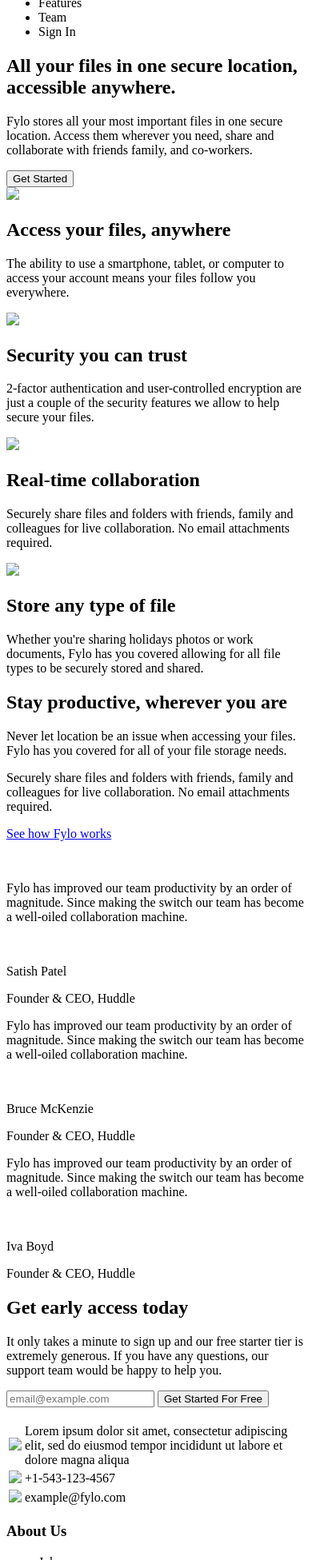
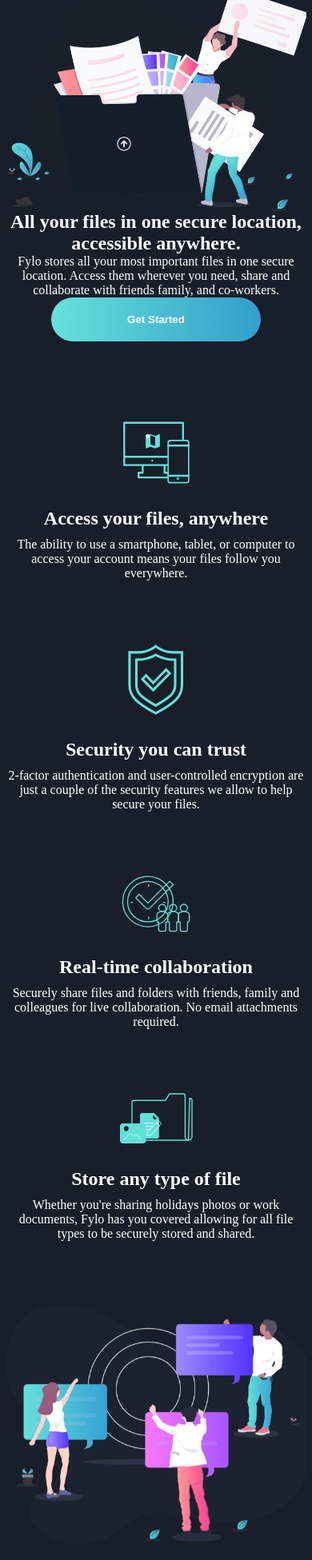
Before and after one commit to Pi-Gul/fylo-landing-page-dark, a plain HTML site: page index.html in a window 390 px wide. Shown: the part 49-2000 px from the top of the page at 80% size. Drawn offline with Linux system fonts and the light colour scheme.

Commit message:
first mobile version

```diff
--- a/css/style.css
+++ b/css/style.css
@@ -1,3 +1,221 @@
+* {
+  margin: 0;
+  padding: 0;
+  box-sizing: border-box;
+}
+html {
+  --Dark-Blue-Intro: hsl(217, 28%, 15%);
+  --Dark-Blue-Main: hsl(218, 28%, 13%);
+  --Dark-Blue-Footer: hsl(216, 53%, 9%);
+  --Dark-Blue-Testimonials: hsl(219, 30%, 18%);
+  --Cyan: hsl(176, 68%, 64%);
+  --Blue: hsl(198, 60%, 50%);
+}
+body {
+  background-color: var(--Dark-Blue-Main);
+  color: white;
+  width: 375px;
+  margin: 0 auto;
+}
+button {
+  display: block;
+  width: 70%;
+  margin: 0 auto;
+  padding: 20px 0;
+  border: 0;
+  border-radius: 30px;
+  color: white;
+  font-weight: bold;
+  background-image: linear-gradient(to right, var(--Cyan), var(--Blue));
+}
+
+/* HEADER */
+header {
+  display: flex;
+  justify-content: space-between;
+  align-items: center;
+}
+header .logo {
+  width: 30%;
+}
+header .navbar {
+  width: 100%;
+}
+header ul {
+  display: flex;
+  list-style: none;
+  align-items: center;
+  justify-content: space-between;
+}
+
+/* INTRO */
+.intro {
+  margin-bottom: 100px;
+}
+.intro-top {
+  height: 280px;
+  background-image: url('../images/illustration-intro.png');
+  background-size: cover;
+}
+.intro-bottom h1 {
+  text-align: center;
+}
+.intro-bottom p {
+  text-align: center;
+}
+.intro-bottom button {
+
+}
+
+/* ABOUT US */
+.about-us article {
+  display: flex;
+  flex-direction: column;
+  align-items: center;
+  margin-bottom: 80px;
+}
+.about-us h2 {
+  margin-top: 30px;
+  margin-bottom: 10px;
+}
+.about-us p {
+  text-align: center;
+}
+
+/* PRODUCTIVE */
+.productive {
+  margin-bottom: 200px;
+}
+.productive-left {
+  height: 300px;
+  background-image: url('../images/illustration-stay-productive.png');
+  background-size: cover;
+}
+.productive-right h2 {
+  margin-top: 40px;
+  text-align: center;
+}
+.productive-right p {
+  margin-top: 20px;
+}
+.productive-link {
+  display: flex;
+  width: 42%;
+  align-items: center;
+  margin: 20px 0;
+  padding-bottom: 5px;
+  text-decoration: none;
+  justify-content: space-between;
+  color: green;
+  border-bottom: 2px solid green;
+}
+
+/* TESTIMONIALS */
+.testimonials {
+  margin-bottom: 200px;
+}
+.testimonials article {
+  background-color: var(--Dark-Blue-Testimonials);
+  width: 80%;
+  height: 200px;
+  margin-bottom: 20px;
+  margin-left: auto;
+  margin-right: auto;
+  padding: 30px;
+}
+.testimonials article .personal-info {
+  display: flex;
+  margin-top: 20px;
+  align-items: center;
+}
+.testimonials article .personal-img {
+  width: 12%;
+  border-radius: 100%;
+  margin-right: 10px;
+}
+.testimonials article .personal-name-one {
+  font-weight: bold;
+}
+
+/* EARLY ACCESS */
+.early-access {
+  width: 90%;
+  margin: 0 auto;
+  border-radius: 10px;
+  background-color: var(--Dark-Blue-Testimonials);
+  height: 350px;
+  padding: 40px 20px;
+  text-align: center;
+}
+.early-access h2 {
+  margin-bottom: 20px;
+}
+.early-access p {
+  margin-bottom: 30px;
+}
+
+.early-access form {
+  display: flex;
+  flex-direction: column;
+}
+.early-access input {
+  padding: 20px 20px;
+  border: 0;
+  border-radius: 30px;
+  margin-bottom: 20px;
+}
+.early-access button {
+  width: 100%;
+}
+.early-access {
+  margin-bottom: 30px;
+}
+
+/* FOOTER */
+footer {
+  width: 90%;
+  margin: 0 auto;
+}
+footer .footer-logo {
+  margin-bottom: 20px;
+}
+footer .table-left {
+  padding-right: 10px;
+}
+footer table {
+  margin-bottom: 50px;
+}
+footer ul {
+  list-style: none;
+}
+footer ul li {
+  margin-top: 15px;
+}
+footer h3 {
+  font-weight: normal;
+}
+footer a {
+  text-decoration: none;
+  color: white;
+}
+footer .footer-contact-us {
+  margin-top: 40px;
+  margin-bottom: 50px;
+}
+footer .footer-social {
+  width: 40%;
+  margin: 0 auto;
+  display: flex;
+  justify-content: space-between;
+  margin-bottom: 30px;
+}
+footer .footer-social img {
+  width: 25%;
+  border-radius: 100%;
+  border: 1px solid white;
+  padding: 8px;
+}
+
 .attribution {
   font-size: 11px;
   text-align: center;
--- a/index.html
+++ b/index.html
@@ -1,5 +1,6 @@
 <!DOCTYPE html>
 <html lang="en">
+
 	<head>
 		<meta charset='UTF-8'>
 		<meta name='viewport' content='width=device-width, initial-scale=1.0'>
@@ -11,8 +12,10 @@
 	</head>
 
 	<body>
+		<!-- HEADER -->
 		<header>
-			<img class='logo' src='#'>
+
+			<img class='logo' src='./images/logo.svg'>
 			<nav class='navbar'>
 				<ul>
 					<li>Features</li>
@@ -21,9 +24,10 @@
 				</ul>
 			</nav>
 		</header>
+		<!-- HEADER END -->
 
 		<main>
-
+			<!-- INTRO -->
 			<section class='intro'>
 				<div class='intro-top'></div>
 				<div class='intro-bottom'>
@@ -33,56 +37,64 @@
 					<button>Get Started</button>
 				</div>
 			</section>
+			<!-- INTRO END-->
 
+			<!-- ABOUT US -->
 			<section class='about-us'>
+				<div class='about-us-top'>
 					<article>
-					<img src='#'>
+						<img src='./images/icon-access-anywhere.svg'>
 						<h2>Access your files, anywhere</h2>
 						<p>The ability to use a smartphone, tablet, or computer to access your account means your
 						files follow you everywhere.</p>
 					</article>
 
 					<article>
-					<img src='#'>
+						<img src='./images/icon-security.svg'>
 						<h2>Security you can trust</h2>
 						<p>2-factor authentication and user-controlled encryption are just a couple of the security
 						features we allow to help secure your files.</p>
 					</article>
+				</div>
 
+				<div class='about-us-bottom'>
 					<article>
-					<img src='#'>
+						<img src='./images/icon-collaboration.svg'>
 						<h2>Real-time collaboration</h2>
 						<p>Securely share files and folders with friends, family and colleagues for live collaboration.
 						No email attachments required.</p>
 					</article>
 
 					<article>
-					<img src='#'>
+						<img src='./images/icon-any-file.svg'>
 						<h2>Store any type of file</h2>
 						<p>Whether you're sharing holidays photos or work documents, Fylo has you covered allowing for all file types to be securely stored and shared.</p>
 					</article>
+				</div>
 			</section>
+			<!-- ABOUT US END-->
 
+			<!-- PRODUCTIVE -->
 			<section class='productive'>
 				<div class='productive-left'></div>
 				<div class='productive-right'>
 					<h2>Stay productive, wherever you are</h2>
 					<p>Never let location be an issue when accessing your files. Fylo has you covered for all of your file storage needs.</p>
 					<p>Securely share files and folders with friends, family and colleagues for live collaboration. No email attachments required.</p>
-					<div class='productive-link'>
-						<a href='#'>
-							<p>See how Fylo works</p>
-							<img class='productive-link-icon'>
+					<a class='productive-link' href='#'>
+						<span>See how Fylo works</span>
+						<img class='productive-link-icon' src='./images/icon-arrow.svg'>
 					</a>
 				</div>
-				</div>
 			</section>
+			<!-- PRODUCTIVE END -->
 
+			<!-- TESTIMONIALS -->
 			<section class='testimonials'>
 				<article>
 					<p>Fylo has improved our team productivity by an order of magnitude. Since making the switch our team has become a well-oiled collaboration machine.</p>
 					<div class='personal-info'>
-						<img class='personal-img' src=''>
+						<img class='personal-img' src='./images/profile-1.jpg'>
 						<div class='personal-name'>
 							<p class='personal-name-one'>Satish Patel</p>
 							<p class='personal-name-two'>Founder & CEO, Huddle</p>
@@ -93,7 +105,7 @@
 				<article>
 					<p>Fylo has improved our team productivity by an order of magnitude. Since making the switch our team has become a well-oiled collaboration machine.</p>
 					<div class='personal-info'>
-						<img class='personal-img' src=''>
+						<img class='personal-img' src='./images/profile-2.jpg'>
 						<div class='personal-name'>
 							<p class='personal-name-one'>Bruce McKenzie</p>
 							<p class='personal-name-two'>Founder & CEO, Huddle</p>
@@ -104,7 +116,7 @@
 				<article>
 					<p>Fylo has improved our team productivity by an order of magnitude. Since making the switch our team has become a well-oiled collaboration machine.</p>
 					<div class='personal-info'>
-						<img class='personal-img' src=''>
+						<img class='personal-img' src='./images/profile-3.jpg'>
 						<div class='personal-name'>
 							<p class='personal-name-one'>Iva Boyd</p>
 							<p class='personal-name-two'>Founder & CEO, Huddle</p>
@@ -112,7 +124,9 @@
 					</div>
 				</article>
 			</section>
+			<!-- TESTIMONIALS END -->
 
+			<!-- EARLY ACCESS -->
 			<section class='early-access'>
 				<div class='early-access-top'>
 					<h2>Get early access today</h2>
@@ -123,21 +137,24 @@
 					<button>Get Started For Free</button>
 				</form>
 			</section>
+			<!-- EARLY ACCESS END -->
+		</main>
 
+		<!-- FOOTER -->
 		<footer>
-				<img class='footer-logo'>
+			<img class='footer-logo' src='./images/logo.svg'>
 			<div class='footer-text'>
 				<table>
 					<tr>
-							<td class='table-left'><img src='#'></td>
+						<td class='table-left'><img src='./images/icon-location.svg'></td>
 						<td>Lorem ipsum dolor sit amet, consectetur adipiscing elit, sed do eiusmod tempor incididunt ut labore et dolore magna aliqua</td>
 					</tr>
 					<tr>
-							<td class='table-left'><img src='#'></td>
+						<td class='table-left'><img src='./images/icon-phone.svg'></td>
 						<td>+1-543-123-4567</td>
 					</tr>
 					<tr>
-							<td class='table-left'><img src='#'></td>
+						<td class='table-left'><img src='./images/icon-email.svg'></td>
 						<td>example@fylo.com</td>
 					</tr>
 				</table>
@@ -145,29 +162,28 @@
 				<div class='footer-about-us'>
 					<h3>About Us</h3>
 					<ul>
-							<li>Jobs</li>
-							<li>Press</li>
-							<li>Blog</li>
+						<a href='#'><li>Jobs</li></a>
+						<a href='#'><li>Press</li></a>
+						<a href='#'><li>Blog</li></a>
 					</ul>
 				</div>
 
 				<div class='footer-contact-us'>
 					<h3>Contact Us</h3>
 					<ul>
-							<li>Terms</li>
-							<li>Privacy</li>
+						<a href='#'><li>Terms</li></a>
+						<a href='#'><li>Privacy</li></a>
 					</ul>
 				</div>
 
 				<div class='footer-social'>
-						<img class='footer-social-icon' src='#'>
-						<img class='footer-social-icon' src='#'>
-						<img class='footer-social-icon' src='#'>
+					<img class='footer-social-icon' src='./images/icon-facebook.svg'>
+					<img class='footer-social-icon' src='./images/icon-twitter.svg'>
+					<img class='footer-social-icon' src='./images/icon-instagram.svg'>
 				</div>
 			</div>
 		</footer>
-
-		</main>
+		<!-- FOOTER END -->
 
 		<div>
 			<p class="attribution">
```
Also changed, not shown: images/icon-facebook.svg (added), images/icon-instagram.svg (added), images/icon-twitter.svg (added). Lines whose indentation alone changed are shown as unchanged.
